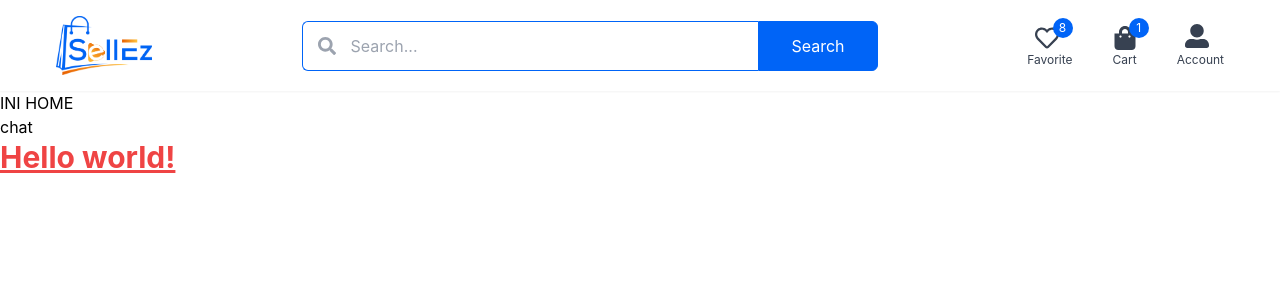
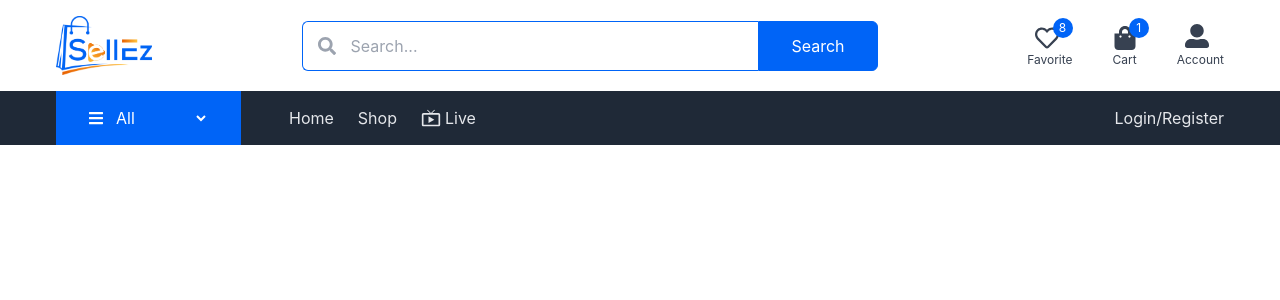
Before and after one commit to Final-Project-Success/sellez-client, a React (Create React App) app in the folder client/: page / in a window 1280 px wide. Shown: the top 300 px of the page. Built offline with nearby package versions, Linux system fonts and the light colour scheme; no server answers.

Commit message:
navbar done

```diff
--- a/client/src/components/Navbar/NavbarComponent.jsx
+++ b/client/src/components/Navbar/NavbarComponent.jsx
@@ -3,7 +3,9 @@ import logo from "../../public/img/logo png.png";
 import { FaSearch } from "react-icons/fa";
 import { FaRegHeart } from "react-icons/fa";
 import { FaShoppingBag } from "react-icons/fa";
-import { FaUserAlt } from "react-icons/fa";
+import { FaUserAlt, FaBars } from "react-icons/fa";
+import { MdOutlineLiveTv } from "react-icons/md";
+
 export default function NabarComponent() {
   return (
     <>
@@ -72,6 +74,53 @@ export default function NabarComponent() {
           </div>
         </div>
       </div>
+      {/* bawah navbar */}
+      <div className="bg-gray-800">
+        <div className="container flex">
+          {/* All category */}
+          <div className="px-8 py-4 bg-primary flex items-center cursor-pointer">
+            <span className="text-white">
+              <FaBars />
+            </span>
+            {/* <span className="capitalize ml-2 text-white">All categories</span> */}
+            {/* select item all categories */}
+            <select className="ml-2  text-white bg-transparent border-none outline-none">
+              <option value="all">All</option>
+              <option value="category1">Category1</option>
+            </select>
+
+            {/* make another categories */}
+          </div>
+
+          {/* all categgory end */}
+          <div className="flex items-center justify-between flex-grow pl-12">
+            <div className="flex items-center space-x-6 capitalize">
+              <Link
+                to="/"
+                className="text-gray-200 hover:text-white transition"
+              >
+                Home
+              </Link>
+              <Link
+                to="/"
+                className="text-gray-200 hover:text-white transition"
+              >
+                Shop
+              </Link>
+              <Link
+                to="/"
+                className="text-gray-200 hover:text-white transition flex items-center "
+              >
+                <MdOutlineLiveTv className="text-xl mr-1  text-gray-200" />
+                Live
+              </Link>
+            </div>
+            <Link to="/" className="text-gray-200 hover:text-white transition">
+              Login/Register
+            </Link>
+          </div>
+        </div>
+      </div>
     </>
   );
 }
--- a/client/src/pages/HomePage/HomePage.js
+++ b/client/src/pages/HomePage/HomePage.js
@@ -4,14 +4,10 @@ export default function HomePage(params) {
   return (
     <>
       <NavbarComponent />
-      <h1> INI HOME </h1>
+      {/* <h1> INI HOME </h1>
       <Link to={"/chat"} class="nav-link waves-effect" href="#">
         chat
-      </Link>
-      {/* color red tailwind */}
-      <h1 className="text-3xl font-bold underline text-red-500 hover:text-red-700">
-        Hello world!
-      </h1>
+      </Link> */}
     </>
   );
 }
```
